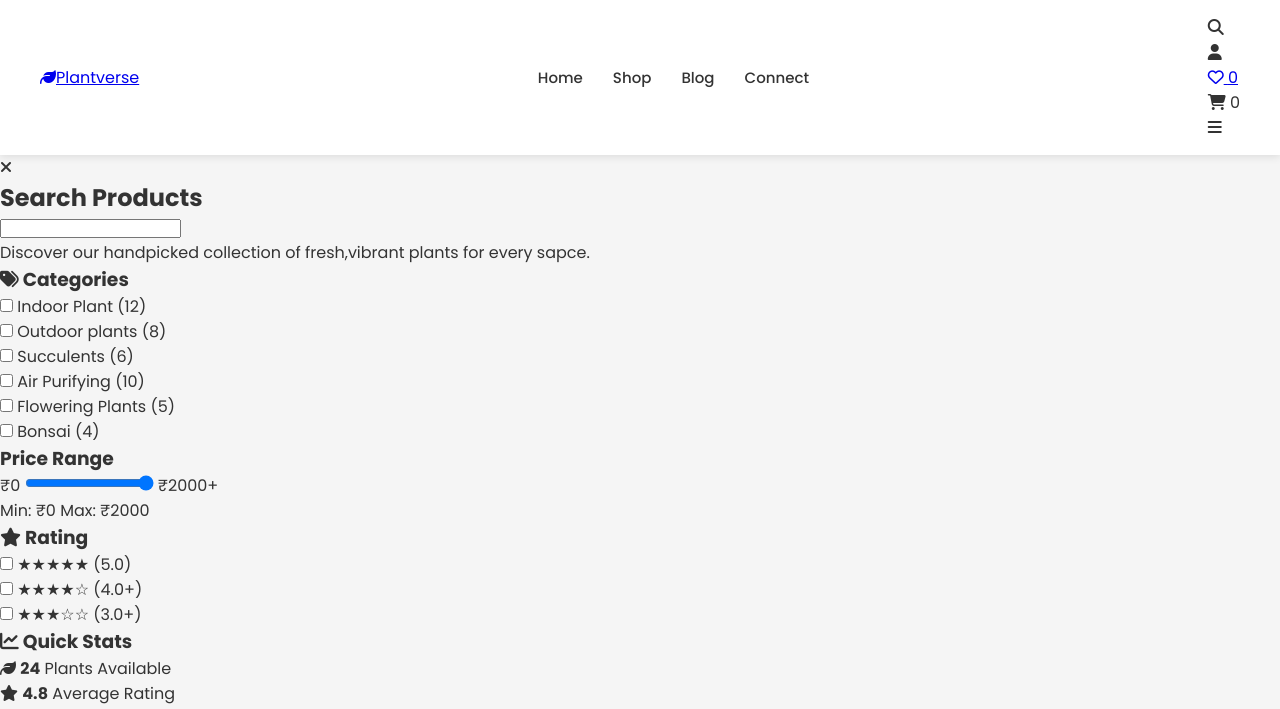
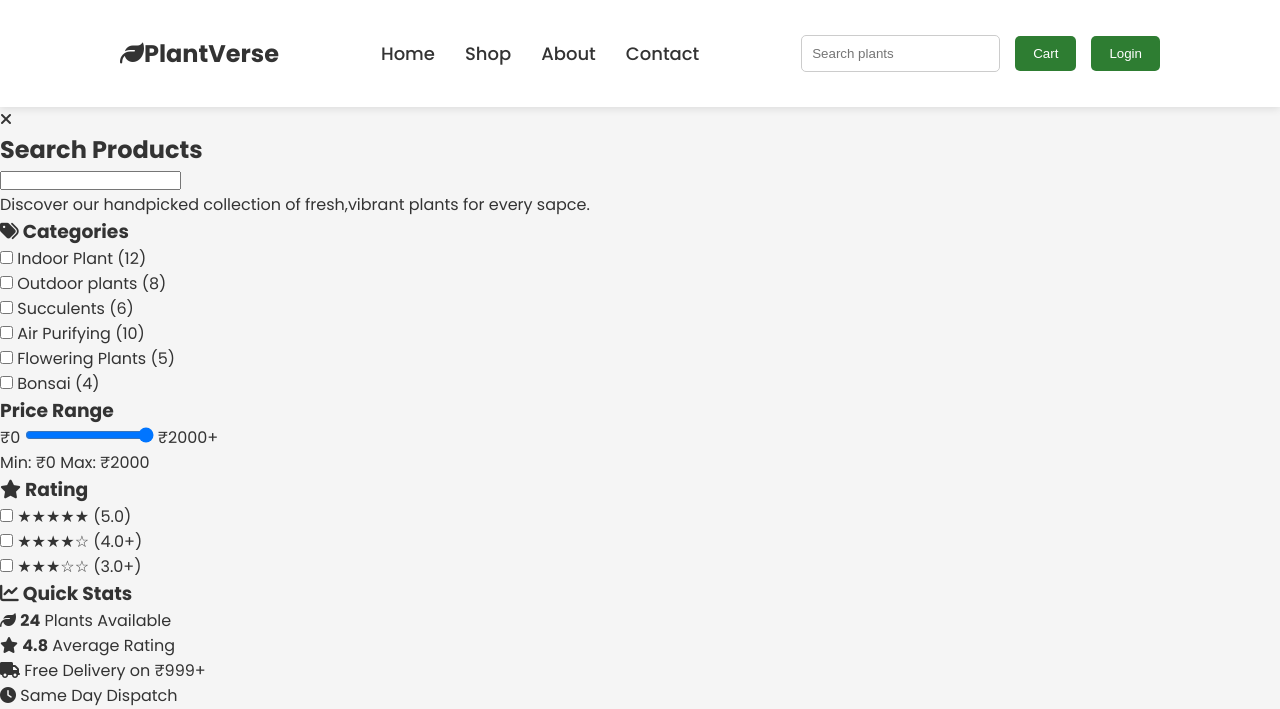
Before and after one commit to aayushpancheofficial/e-commerce-plant, a plain HTML site: page shop.html in a window 1280 px wide. Shown: the top 709 px of the page. Drawn offline with Linux system fonts and the light colour scheme.

Commit message:
shop nav improve

```diff
--- a/shop.html
+++ b/shop.html
@@ -14,35 +14,30 @@
 </head>
 
 <body>
-    <!-- navigation bar -->
-    <header id="header">
-        <div class="container nav-container">
-            <!-- logo -->
-            <a href="index.html" class="logo">
-                <i class="fas fa-leaf"></i>Plantverse
-            </a>
-            <!-- nivigation manu -->
-            <ul class="nav-link">
-                <li><a href="index.html">Home</a></li>
-                <li><a href="shop.html">Shop</a></li>
-                <li><a href="about.html">Blog</a></li>
-                <li><a href="contact.html">Connect</a></li>
-            </ul>
-            <!-- Right icon -->
-            <div class="nav-icon">
-                <div id="search-icon"><i class="fas fa-search"></i></div>
-                <div id="user-icon"><i class="fas fa-user"></i></div>
-                <a href="wishlist.html" id="heart-icon">
-                    <i class="far fa-heart"></i>
-                    <span class="badge" id="wishlist-count">0</span>
-                </a>
-                <div id="cart-iccn">
-                    <i class="fas fa-shopping-cart"></i>
-                    <span class="badge" id="cart-count">0</span>
-                </div>
-                <div class="mobile-toggle"><i class="fas fa-bars"></i></div>
+    <!-- Navigation bar (same as index.html) -->
+    <header>
+        <nav class="navbar">
+
+            <div class="logo">
+                <h2><i class="fas fa-leaf"></i>PlantVerse</h2>
             </div>
-        </div>
+
+            <div class="menu">
+                <ul>
+                    <li><a href="index.html">Home</a></li>
+                    <li><a href="shop.html" class="active">Shop</a></li>
+                    <li><a href="about.html">About</a></li>
+                    <li><a href="contact.html">Contact</a></li>
+                </ul>
+            </div>
+
+            <div class="actions">
+                <input type="search" placeholder="Search plants">
+                <button>Cart</button>
+                <button>Login</button>
+            </div>
+
+        </nav>
     </header>
     <!-- search overlayer -->
     <div class="modal-overlay" id="search-model">
```
